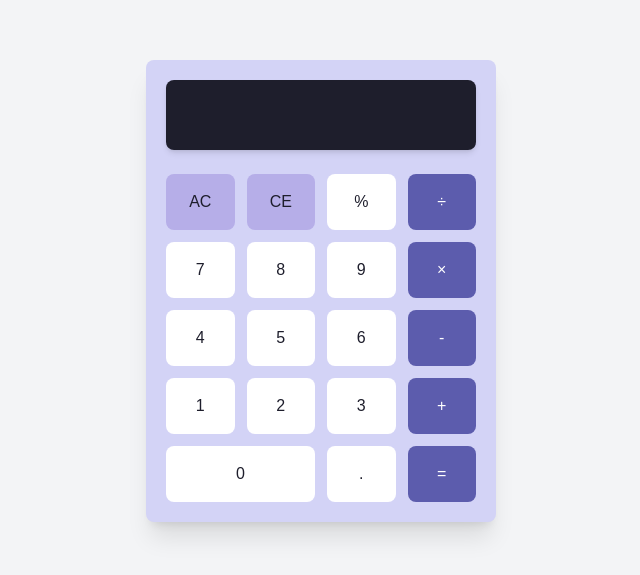
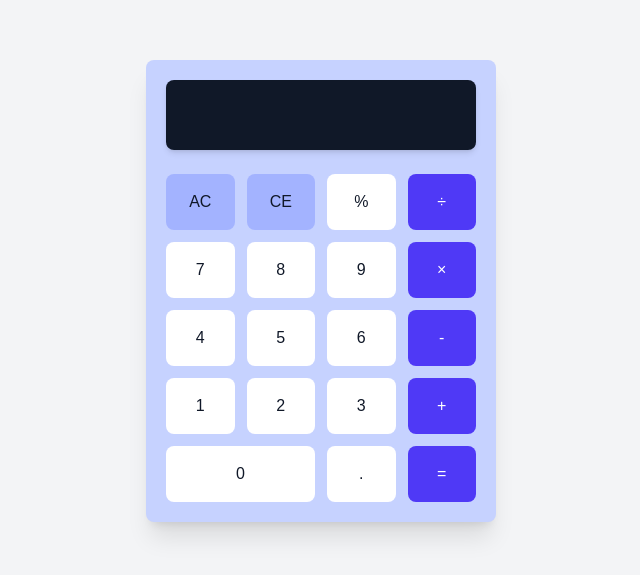
Before and after one commit to abhi1994j/Calculator, a website: page index.html in a window 1280 px wide. Shown: the part 109-684 px from the top of the page, without its empty margins (319-959 px from the left). Drawn offline with Linux system fonts and the light colour scheme.

Commit message:
complete ui

```diff
--- a/index.html
+++ b/index.html
@@ -9,37 +9,37 @@
 </head>
 
 <body class="flex justify-center items-center h-screen w-full bg-gray-100">
-    <div class="container flex flex-col gap-4 w-[90%] max-w-[350px] bg-[#d3d3f6] p-5 rounded-lg shadow-xl m-[30px]">
+    <div class="container flex flex-col gap-4 w-[90%] max-w-[350px] bg-indigo-200 p-5 rounded-lg shadow-xl">
 
         <div class="w-full flex justify-center items-center mb-2">
             <input type="text" id="inputVal"
-                class="bg-[#1E1E2C] w-full h-[70px] text-white text-3xl rounded-lg px-5 text-right shadow-md" disabled />
+                class="bg-gray-900 w-full h-[70px] text-white text-3xl rounded-lg px-5 text-right shadow-md" disabled />
         </div>
 
-        <div class="grid grid-cols-4 gap-3">
-            <button class="btn bg-[#b6aee8] text-[#1E1E2C] p-4 rounded-lg">AC</button>
-            <button class="btn bg-[#b6aee8] text-[#1E1E2C] p-4 rounded-lg">CE</button>
-            <button class="btn bg-white text-[#1E1E2C] p-4 rounded-lg">%</button>
-            <button class="btn bg-[#5C5CAD] text-white p-4 rounded-lg">÷</button>
+        <div class="btn-container grid grid-cols-4 gap-3">
+            <button class="btn bg-indigo-300 text-gray-900 p-4 rounded-lg transition-all hover:bg-indigo-400 hover:text-white active:bg-indigo-600 active:text-white">AC</button>
+            <button class="btn bg-indigo-300 text-gray-900 p-4 rounded-lg transition-all hover:bg-indigo-400 hover:text-white active:bg-indigo-600 active:text-white">CE</button>
+            <button class="btn bg-white text-gray-900 p-4 rounded-lg transition-all hover:bg-gray-200 active:bg-gray-400 active:text-white">%</button>
+            <button class="btn bg-indigo-600 text-white p-4 rounded-lg transition-all hover:bg-indigo-700 active:bg-indigo-800 active:text-white">÷</button>
 
-            <button class="btn bg-white text-[#1E1E2C] p-4 rounded-lg">7</button>
-            <button class="btn bg-white text-[#1E1E2C] p-4 rounded-lg">8</button>
-            <button class="btn bg-white text-[#1E1E2C] p-4 rounded-lg">9</button>
-            <button class="btn bg-[#5C5CAD] text-white p-4 rounded-lg">×</button>
+            <button class="btn bg-white text-gray-900 p-4 rounded-lg transition-all hover:bg-gray-200 active:bg-gray-400 active:text-white">7</button>
+            <button class="btn bg-white text-gray-900 p-4 rounded-lg transition-all hover:bg-gray-200 active:bg-gray-400 active:text-white">8</button>
+            <button class="btn bg-white text-gray-900 p-4 rounded-lg transition-all hover:bg-gray-200 active:bg-gray-400 active:text-white">9</button>
+            <button class="btn bg-indigo-600 text-white p-4 rounded-lg transition-all hover:bg-indigo-700 active:bg-indigo-800 active:text-white">×</button>
 
-            <button class="btn bg-white text-[#1E1E2C] p-4 rounded-lg">4</button>
-            <button class="btn bg-white text-[#1E1E2C] p-4 rounded-lg">5</button>
-            <button class="btn bg-white text-[#1E1E2C] p-4 rounded-lg">6</button>
-            <button class="btn bg-[#5C5CAD] text-white p-4 rounded-lg">-</button>
+            <button class="btn bg-white text-gray-900 p-4 rounded-lg transition-all hover:bg-gray-200 active:bg-gray-400 active:text-white">4</button>
+            <button class="btn bg-white text-gray-900 p-4 rounded-lg transition-all hover:bg-gray-200 active:bg-gray-400 active:text-white">5</button>
+            <button class="btn bg-white text-gray-900 p-4 rounded-lg transition-all hover:bg-gray-200 active:bg-gray-400 active:text-white">6</button>
+            <button class="btn bg-indigo-600 text-white p-4 rounded-lg transition-all hover:bg-indigo-700 active:bg-indigo-800 active:text-white">-</button>
 
-            <button class="btn bg-white text-[#1E1E2C] p-4 rounded-lg">1</button>
-            <button class="btn bg-white text-[#1E1E2C] p-4 rounded-lg">2</button>
-            <button class="btn bg-white text-[#1E1E2C] p-4 rounded-lg">3</button>
-            <button class="btn bg-[#5C5CAD] text-white p-4 rounded-lg">+</button>
+            <button class="btn bg-white text-gray-900 p-4 rounded-lg transition-all hover:bg-gray-200 active:bg-gray-400 active:text-white">1</button>
+            <button class="btn bg-white text-gray-900 p-4 rounded-lg transition-all hover:bg-gray-200 active:bg-gray-400 active:text-white">2</button>
+            <button class="btn bg-white text-gray-900 p-4 rounded-lg transition-all hover:bg-gray-200 active:bg-gray-400 active:text-white">3</button>
+            <button class="btn bg-indigo-600 text-white p-4 rounded-lg transition-all hover:bg-indigo-700 active:bg-indigo-800 active:text-white">+</button>
 
-            <button class="btn bg-white text-[#1E1E2C] p-4 rounded-lg col-span-2">0</button>
-            <button class="btn bg-white text-[#1E1E2C] p-4 rounded-lg">.</button>
-            <button class="btn bg-[#5C5CAD] text-white p-4 rounded-lg">=</button>
+            <button class="btn bg-white text-gray-900 p-4 rounded-lg col-span-2 transition-all hover:bg-gray-200 active:bg-gray-400 active:text-white">0</button>
+            <button class="btn bg-white text-gray-900 p-4 rounded-lg transition-all hover:bg-gray-200 active:bg-gray-400 active:text-white">.</button>
+            <button class="btn bg-indigo-600 text-white p-4 rounded-lg transition-all hover:bg-indigo-700 active:bg-indigo-800 active:text-white">=</button>
         </div>
     </div>
 
```
Also changed, not shown: output.css.
